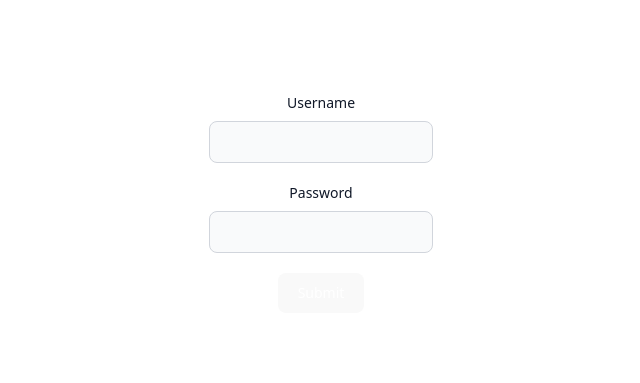
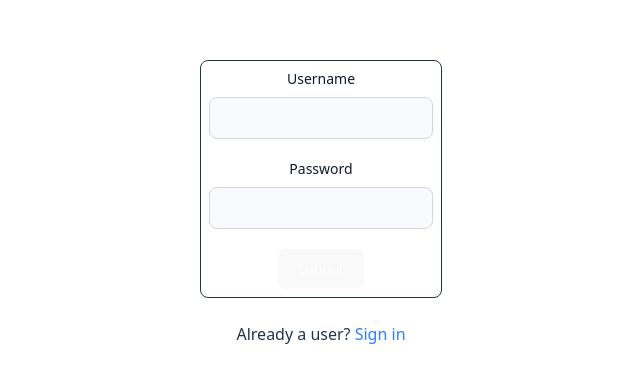
Before and after one commit to Vegastrikes/erp-like, a React (Vite) app in the folder frontend/: page / in a window 1280 px wide. Shown: the part 197-580 px from the top of the page, without its empty margins (319-959 px from the left). Built offline with nearby package versions, Linux system fonts and the light colour scheme.

Commit message:
cors * and login page

```diff
--- a/frontend/package.json
+++ b/frontend/package.json
@@ -11,6 +11,7 @@
   },
   "dependencies": {
     "@tailwindcss/vite": "^4.0.9",
+    "axios": "^1.8.1",
     "react": "^19.0.0",
     "react-dom": "^19.0.0",
     "tailwindcss": "^4.0.9"
--- a/frontend/src/pages/login.tsx
+++ b/frontend/src/pages/login.tsx
@@ -1,21 +1,48 @@
+import AxiosInstance from '../utils/axios';
+
 export default function LoginPage() {
     return (
-        <Login />
+        <>
+            <Login />
+            <Signin />
+        </>
     )
 }
 
 function Login() {
+    async function handleSubmit(e: React.FormEvent<HTMLFormElement>) {
+        e.preventDefault();
+        const formData = new FormData(e.currentTarget)
+        const username = formData.get('username');
+        const password = formData.get('password');
+
+        try {
+            const response = await AxiosInstance.post('login', {username, password})
+            console.log(response.data)
+        } catch (error) {
+            console.error('an error occured on login', error)
+        }
+
+    }
     return (
-        <form className="max-w-sm mx-auto">
+        <form onSubmit={handleSubmit} className="max-w-sm mx-auto border rounded-lg p-2 mb-6">
             <div className="mb-5">
                 <label htmlFor="username" className="block mb-2 text-sm font-medium text-gray-900 dark:text-white">Username</label>
-                <input type="text" id="username" className="bg-gray-50 border border-gray-300 text-gray-900 text-sm rounded-lg focus:ring-blue-500 focus:border-blue-500 block w-full p-2.5 dark:bg-gray-700 dark:border-gray-600 dark:placeholder-gray-400 dark:text-white dark:focus:ring-blue-500 dark:focus:border-blue-500" required />
+                <input type="text" name="username" className="bg-gray-50 border border-gray-300 text-gray-900 text-sm rounded-lg focus:ring-blue-500 focus:border-blue-500 block w-full p-2.5 dark:bg-gray-700 dark:border-gray-600 dark:placeholder-gray-400 dark:text-white dark:focus:ring-blue-500 dark:focus:border-blue-500" required />
             </div>
             <div className="mb-5">
                 <label htmlFor="password" className="block mb-2 text-sm font-medium text-gray-900 dark:text-white">Password</label>
-                <input type="password" id="password" className="bg-gray-50 border border-gray-300 text-gray-900 text-sm rounded-lg focus:ring-blue-500 focus:border-blue-500 block w-full p-2.5 dark:bg-gray-700 dark:border-gray-600 dark:placeholder-gray-400 dark:text-white dark:focus:ring-blue-500 dark:focus:border-blue-500" required />
+                <input type="password" name="password" className="bg-gray-50 border border-gray-300 text-gray-900 text-sm rounded-lg focus:ring-blue-500 focus:border-blue-500 block w-full p-2.5 dark:bg-gray-700 dark:border-gray-600 dark:placeholder-gray-400 dark:text-white dark:focus:ring-blue-500 dark:focus:border-blue-500" required />
             </div>
-            <button type="submit" className="text-white bg-blue-700 hover:bg-blue-800 focus:ring-4 focus:outline-none focus:ring-blue-300 font-medium rounded-lg text-sm w-full sm:w-auto px-5 py-2.5 text-center dark:bg-blue-600 dark:hover:bg-blue-700 dark:focus:ring-blue-800">Submit</button>
+            <button type="submit"  className="text-white bg-blue-700 hover:bg-blue-800 focus:ring-4 focus:outline-none focus:ring-blue-300 font-medium rounded-lg text-sm w-full sm:w-auto px-5 py-2.5 text-center cursor-pointer dark:bg-blue-600 dark:hover:bg-blue-700 dark:focus:ring-blue-800">Submit</button>
         </form>
     )
 }
+
+function Signin() {
+    return(
+        <>
+            <a>Already a user? <span className='text-blue-500 hover:text-blue-700 cursor-pointer'>Sign in</span></a>
+        </>
+    )
+}
--- /dev/null
+++ b/frontend/src/utils/axios.ts
@@ -0,0 +1,7 @@
+import axios from "axios";
+
+const instance = axios.create({
+    baseURL: "http://localhost:6543/api"
+})
+
+export default instance;
```
Also changed, not shown: 2 other files (tests, documents, lock files or other folders).
